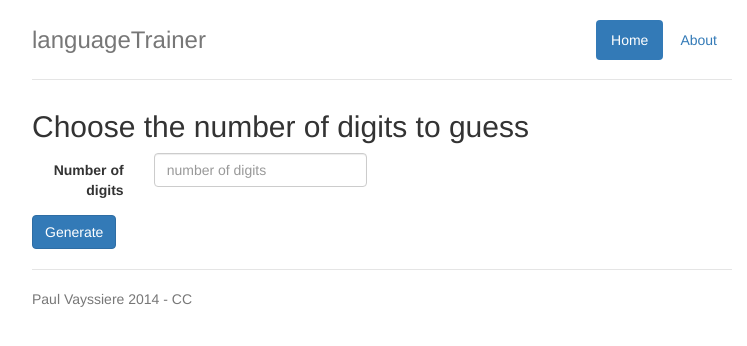
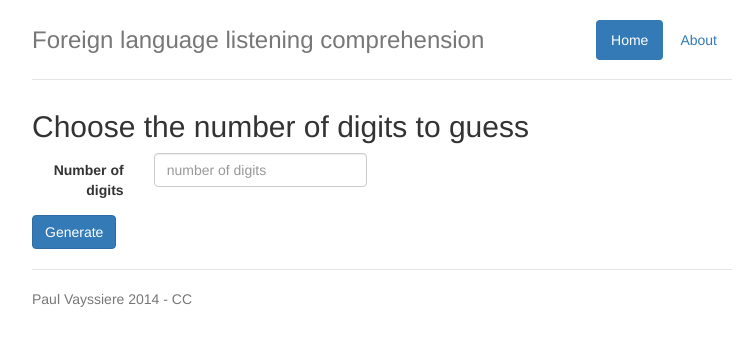
Before and after one commit to PaulVayssiere/Foreign-language-listening-comprehension, a website: page app/index.html in a window 1280 px wide. Shown: the whole page, without its empty margins (258-1005 px from the left). Drawn offline with nearby package versions, Linux system fonts and the light colour scheme; some packages are replaced by stand-ins of ours; files that its build step writes are made by us from their sources.

Commit message:
update name again

```diff
--- a/app/index.html
+++ b/app/index.html
@@ -28,7 +28,7 @@
           <li><a ng-href="#/about">About</a></li>
           <!--<li><a ng-href="#">Contact</a></li>-->
         </ul>
-        <h3 class="text-muted">languageTrainer</h3>
+        <h3 class="text-muted">Foreign language listening comprehension</h3>
       </div>
 
       <div ng-view=""></div>
@@ -59,6 +59,7 @@
     <!-- bower:js -->
     <script src="bower_components/jquery/dist/jquery.js"></script>
     <script src="bower_components/angular/angular.js"></script>
+    <script src="bower_components/json3/lib/json3.js"></script>
     <script src="bower_components/bootstrap/dist/js/bootstrap.js"></script>
     <script src="bower_components/angular-sanitize/angular-sanitize.js"></script>
     <script src="bower_components/angular-touch/angular-touch.js"></script>
```
